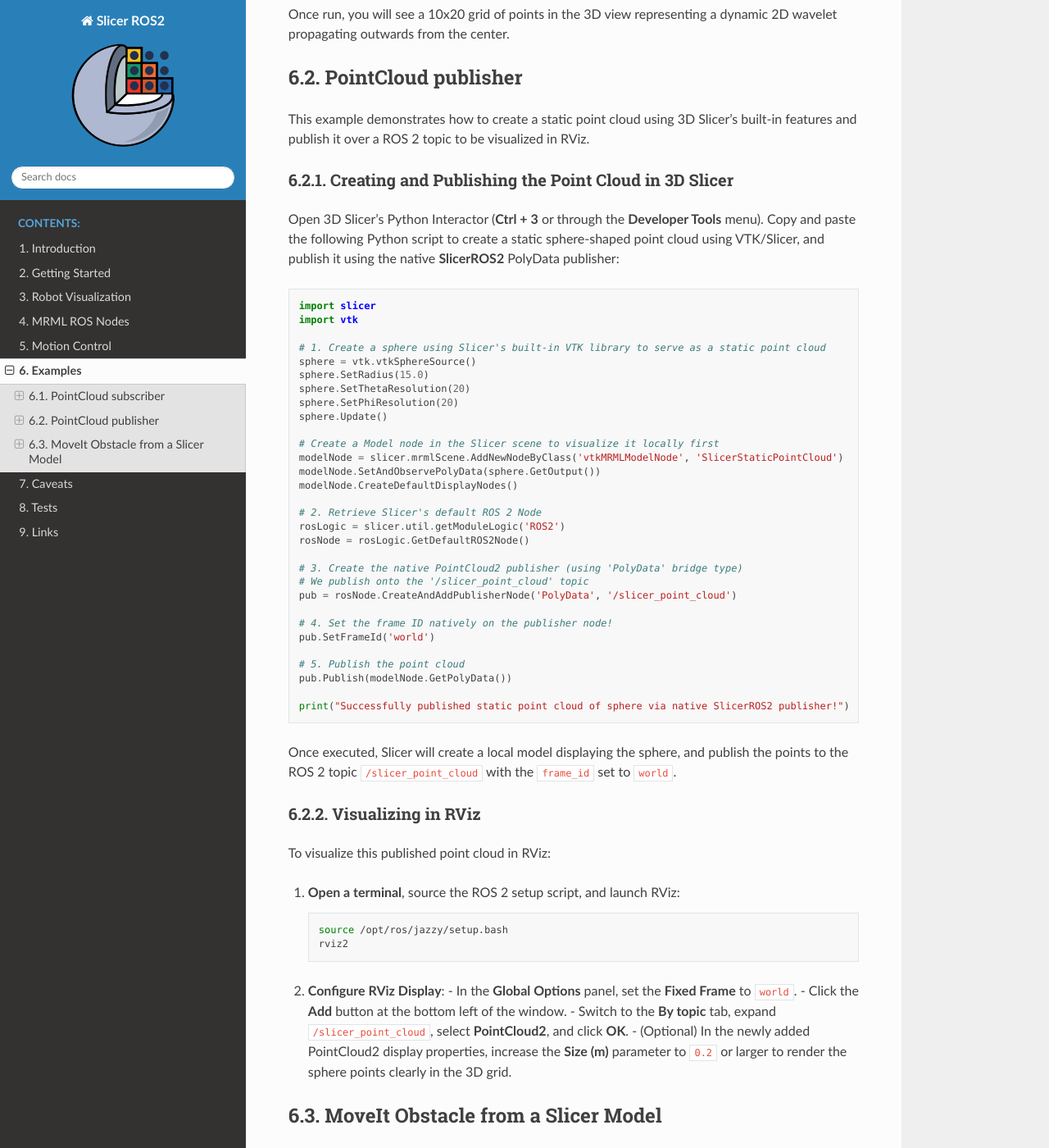
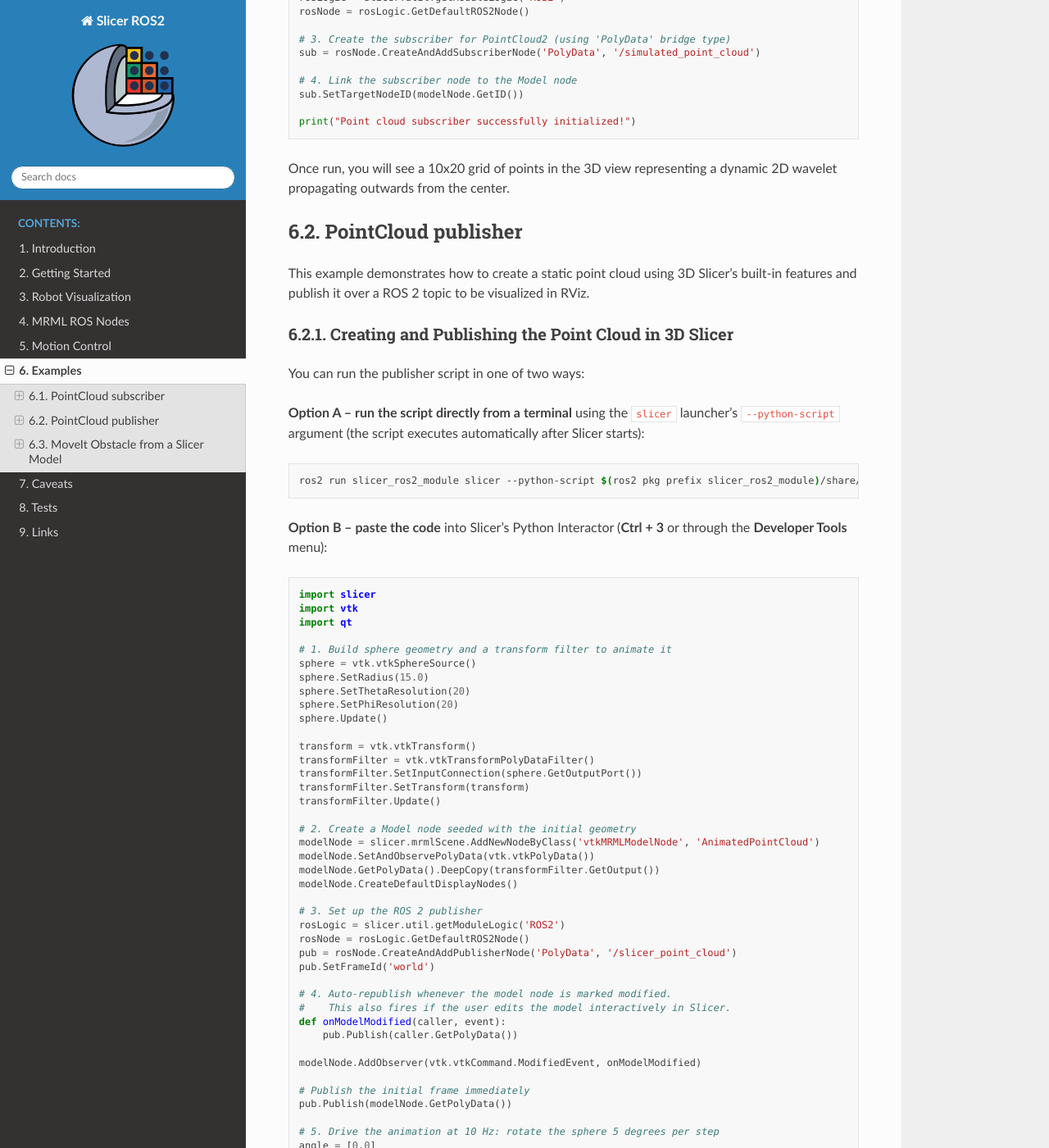
Before and after one commit to rosmed/slicer_ros2_module, a Sphinx documentation site: the page built from docs/pages/examples.rst, in a window 1280 px wide and 1400 px high, scrolled down 1371 px. Shown: the whole window at 82% size. Built offline with Sphinx 7.4.7 and the Read the Docs theme 3.1.0, drawn with Linux system fonts in a browser that asks for light colours; some of the changed text lies outside the part shown.

Commit message:
feat: add automated script execution support to the slicer launcher and include point cloud example scripts with updated documentation.

```diff
--- /dev/null
+++ b/docs/code/point_cloud_publisher.py
@@ -0,0 +1,60 @@
+import slicer
+import vtk
+import qt
+
+# 1. Build sphere geometry and a transform filter to animate it
+sphere = vtk.vtkSphereSource()
+sphere.SetRadius(15.0)
+sphere.SetThetaResolution(20)
+sphere.SetPhiResolution(20)
+sphere.Update()
+
+transform = vtk.vtkTransform()
+transformFilter = vtk.vtkTransformPolyDataFilter()
+transformFilter.SetInputConnection(sphere.GetOutputPort())
+transformFilter.SetTransform(transform)
+transformFilter.Update()
+
+# 2. Create a Model node seeded with the initial geometry
+modelNode = slicer.mrmlScene.AddNewNodeByClass('vtkMRMLModelNode', 'AnimatedPointCloud')
+modelNode.SetAndObservePolyData(vtk.vtkPolyData())
+modelNode.GetPolyData().DeepCopy(transformFilter.GetOutput())
+modelNode.CreateDefaultDisplayNodes()
+
+# 3. Set up the ROS 2 publisher
+rosLogic = slicer.util.getModuleLogic('ROS2')
+rosNode = rosLogic.GetDefaultROS2Node()
+pub = rosNode.CreateAndAddPublisherNode('PolyData', '/slicer_point_cloud')
+pub.SetFrameId('world')
+
+# 4. Auto-republish whenever the model node is marked modified.
+#    This also fires if the user edits the model interactively in Slicer.
+def onModelModified(caller, event):
+    pub.Publish(caller.GetPolyData())
+
+modelNode.AddObserver(vtk.vtkCommand.ModifiedEvent, onModelModified)
+
+# Publish the initial frame immediately
+pub.Publish(modelNode.GetPolyData())
+
+# 5. Drive the animation at 10 Hz: rotate the sphere 5 degrees per step
+angle = [0.0]
+
+def animate():
+    angle[0] = (angle[0] + 5.0) % 360.0
+    transform.Identity()
+    transform.RotateZ(angle[0])
+    transformFilter.Update()
+    modelNode.GetPolyData().DeepCopy(transformFilter.GetOutput())
+    modelNode.Modified()  # triggers onModelModified -> pub.Publish()
+
+timer = qt.QTimer()
+timer.setInterval(100)  # 10 Hz
+timer.connect('timeout()', animate)
+timer.start()
+
+# Keep a reference so the timer is not garbage-collected
+slicer.modules.AnimatedPointCloudTimer = timer
+
+print("Animated point cloud publisher started at 10 Hz on /slicer_point_cloud.")
+print("The model will also republish automatically if you edit it in Slicer.")
--- /dev/null
+++ b/docs/code/point_cloud_subscriber.py
@@ -0,0 +1,22 @@
+import slicer
+
+# 1. Create a Model node to display the point cloud
+modelNode = slicer.mrmlScene.AddNewNodeByClass('vtkMRMLModelNode', 'SimulatedPointCloud')
+modelNode.CreateDefaultDisplayNodes()
+
+# Set point size and color for better visibility in 3D view
+displayNode = modelNode.GetDisplayNode()
+displayNode.SetPointSize(5.0)
+displayNode.SetColor(0.2, 0.6, 1.0) # Sleek blue color
+
+# 2. Retrieve the default ROS 2 Node from Slicer
+rosLogic = slicer.util.getModuleLogic('ROS2')
+rosNode = rosLogic.GetDefaultROS2Node()
+
+# 3. Create the subscriber for PointCloud2 (using 'PolyData' bridge type)
+sub = rosNode.CreateAndAddSubscriberNode('PolyData', '/simulated_point_cloud')
+
+# 4. Link the subscriber node to the Model node
+sub.SetTargetNodeID(modelNode.GetID())
+
+print("Point cloud subscriber successfully initialized!")
--- a/docs/pages/examples.rst
+++ b/docs/pages/examples.rst
@@ -32,32 +32,20 @@
 
 Open the 3D Slicer application (launched using the recommended launcher ``ros2 launch slicer_ros2_module slicer.launch.py``).
 
-Open Slicer's Python Interactor (Ctrl + 3 or through the **Developer Tools** menu) and copy/paste the following code to setup a subscriber, create a 3D model node, and link them:
+You can set up the subscriber in one of two ways:
 
-.. code-block:: python
+**Option A – run the script directly from a terminal** using the ``slicer`` launcher's
+``--python-script`` argument (the script executes automatically after Slicer starts):
 
-   import slicer
+.. code-block:: bash
 
-   # 1. Create a Model node to display the point cloud
-   modelNode = slicer.mrmlScene.AddNewNodeByClass('vtkMRMLModelNode', 'SimulatedPointCloud')
-   modelNode.CreateDefaultDisplayNodes()
+   ros2 run slicer_ros2_module slicer --python-script $(ros2 pkg prefix slicer_ros2_module)/share/slicer_ros2_module/docs/code/point_cloud_subscriber.py
 
-   # Set point size and color for better visibility in 3D view
-   displayNode = modelNode.GetDisplayNode()
-   displayNode.SetPointSize(5.0)
-   displayNode.SetColor(0.2, 0.6, 1.0) # Sleek blue color
+**Option B – paste the code** into Slicer's Python Interactor (Ctrl + 3 or through the
+**Developer Tools** menu):
 
-   # 2. Retrieve the default ROS 2 Node from Slicer
-   rosLogic = slicer.util.getModuleLogic('ROS2')
-   rosNode = rosLogic.GetDefaultROS2Node()
-
-   # 3. Create the subscriber for PointCloud2 (using 'PolyData' bridge type)
-   sub = rosNode.CreateAndAddSubscriberNode('PolyData', '/simulated_point_cloud')
-
-   # 4. Link the subscriber node to the Model node
-   sub.SetTargetNodeID(modelNode.GetID())
-
-   print("Point cloud subscriber successfully initialized!")
+.. literalinclude:: ../code/point_cloud_subscriber.py
+   :language: python
 
 Once run, you will see a 10x20 grid of points in the 3D view representing a dynamic 2D wavelet propagating outwards from the center.
 
@@ -70,40 +58,20 @@
 Creating and Publishing the Point Cloud in 3D Slicer
 ====================================================
 
-Open 3D Slicer's Python Interactor (**Ctrl + 3** or through the **Developer Tools** menu). Copy and paste the following Python script to create a static sphere-shaped point cloud using VTK/Slicer, and publish it using the native **SlicerROS2** PolyData publisher:
+You can run the publisher script in one of two ways:
 
-.. code-block:: python
+**Option A – run the script directly from a terminal** using the ``slicer`` launcher's
+``--python-script`` argument (the script executes automatically after Slicer starts):
 
-   import slicer
-   import vtk
+.. code-block:: bash
 
-   # 1. Create a sphere using Slicer's built-in VTK library to serve as a static point cloud
-   sphere = vtk.vtkSphereSource()
-   sphere.SetRadius(15.0)
-   sphere.SetThetaResolution(20)
-   sphere.SetPhiResolution(20)
-   sphere.Update()
+   ros2 run slicer_ros2_module slicer --python-script $(ros2 pkg prefix slicer_ros2_module)/share/slicer_ros2_module/docs/code/point_cloud_publisher.py
 
-   # Create a Model node in the Slicer scene to visualize it locally first
-   modelNode = slicer.mrmlScene.AddNewNodeByClass('vtkMRMLModelNode', 'SlicerStaticPointCloud')
-   modelNode.SetAndObservePolyData(sphere.GetOutput())
-   modelNode.CreateDefaultDisplayNodes()
+**Option B – paste the code** into Slicer's Python Interactor (**Ctrl + 3** or through the
+**Developer Tools** menu):
 
-   # 2. Retrieve Slicer's default ROS 2 Node
-   rosLogic = slicer.util.getModuleLogic('ROS2')
-   rosNode = rosLogic.GetDefaultROS2Node()
-
-   # 3. Create the native PointCloud2 publisher (using 'PolyData' bridge type)
-   # We publish onto the '/slicer_point_cloud' topic
-   pub = rosNode.CreateAndAddPublisherNode('PolyData', '/slicer_point_cloud')
-
-   # 4. Set the frame ID natively on the publisher node!
-   pub.SetFrameId('world')
-
-   # 5. Publish the point cloud
-   pub.Publish(modelNode.GetPolyData())
-
-   print("Successfully published static point cloud of sphere via native SlicerROS2 publisher!")
+.. literalinclude:: ../code/point_cloud_publisher.py
+   :language: python
 
 Once executed, Slicer will create a local model displaying the sphere, and publish the points to the ROS 2 topic ``/slicer_point_cloud`` with the ``frame_id`` set to ``world``.
 
```
Also changed, not shown: CMakeLists.txt (+9 -0 lines), 1 other file.
